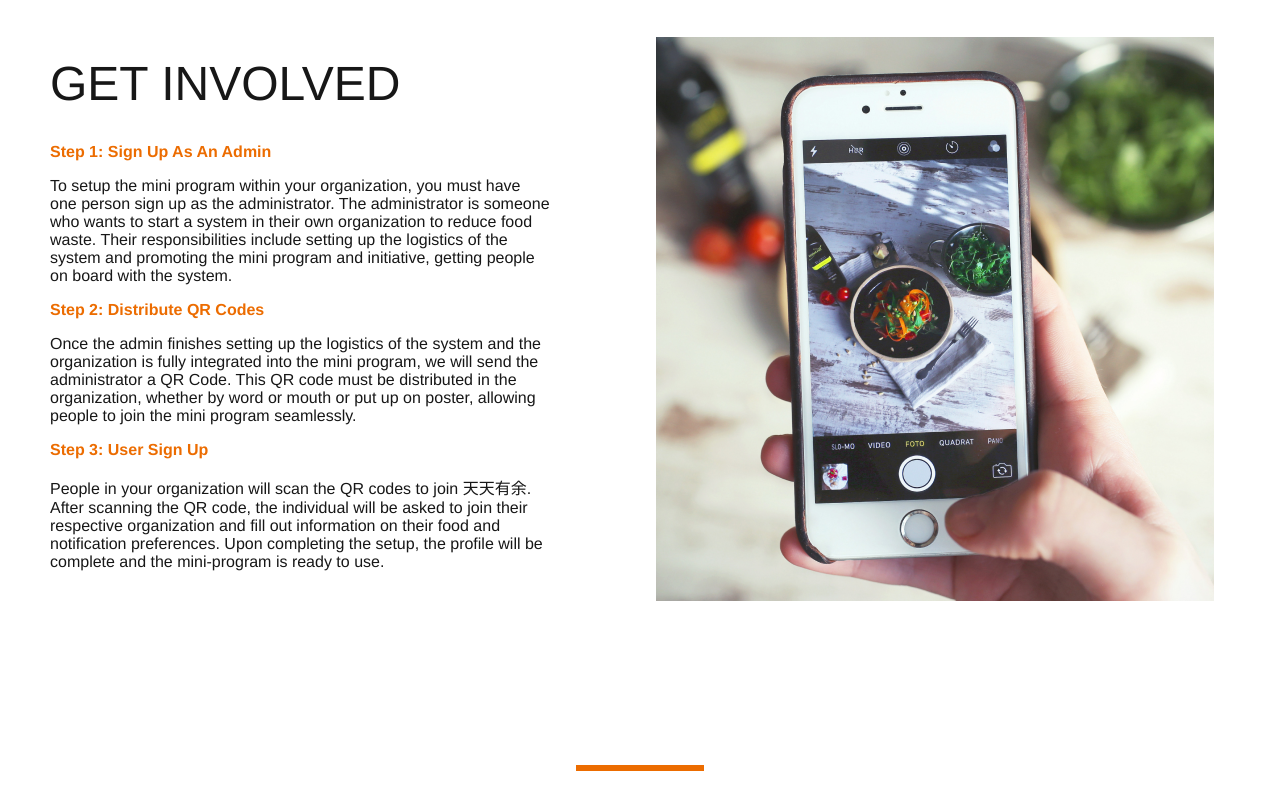
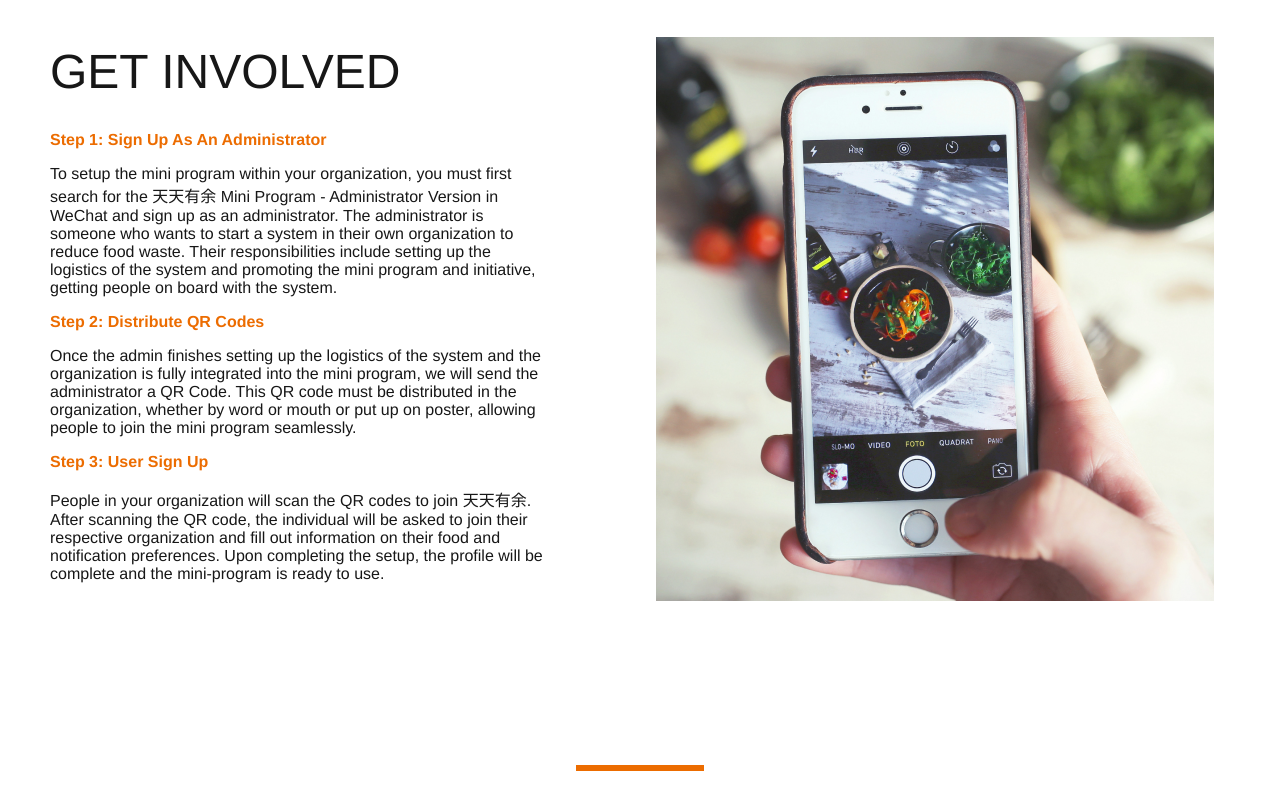
Before and after one commit to shirley-liu32/ttyy_wechat_mini_program, a plain HTML site: page index.html in a window 1280 px wide. Shown: the part 2760-3569 px from the top of the page. Drawn offline with Linux system fonts and the light colour scheme.

Commit message:
administrator line

```diff
--- a/index.html
+++ b/index.html
@@ -90,9 +90,9 @@
       <div class="main__container">
         <div class="main__content">
           <h1>Get Involved</h1>
-          <h3>Step 1: Sign Up As An Admin</h3>
-          <p>To setup the mini program within your organization, you must have one person sign up
-            as the administrator. The administrator is someone who wants to start a system in their
+          <h3>Step 1: Sign Up As An Administrator</h3>
+          <p>To setup the mini program within your organization, you must first search for the 天天有余 Mini Program - Administrator Version in WeChat
+            and sign up as an administrator. The administrator is someone who wants to start a system in their
             own organization to reduce food waste. Their responsibilities include setting up the logistics of the system and
             promoting the mini program and initiative, getting people on board with the system.</p>
           <h3>Step 2: Distribute QR Codes</h3>
```
